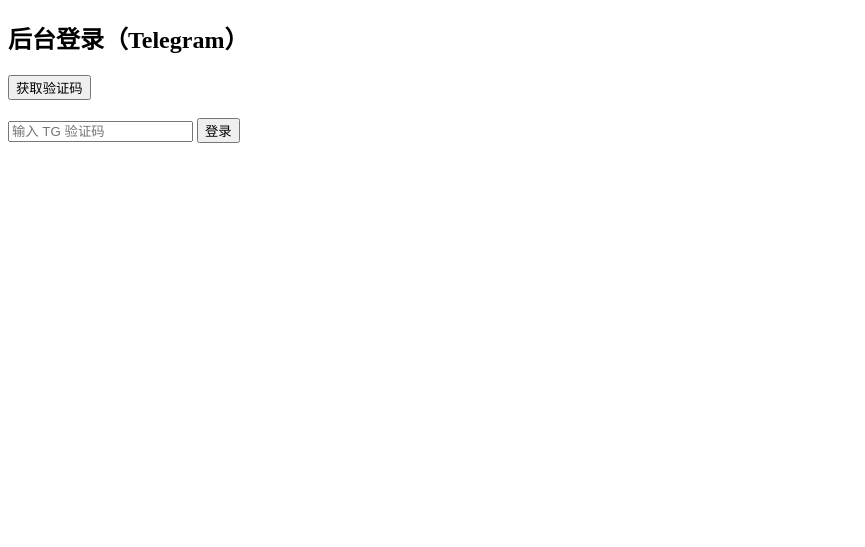
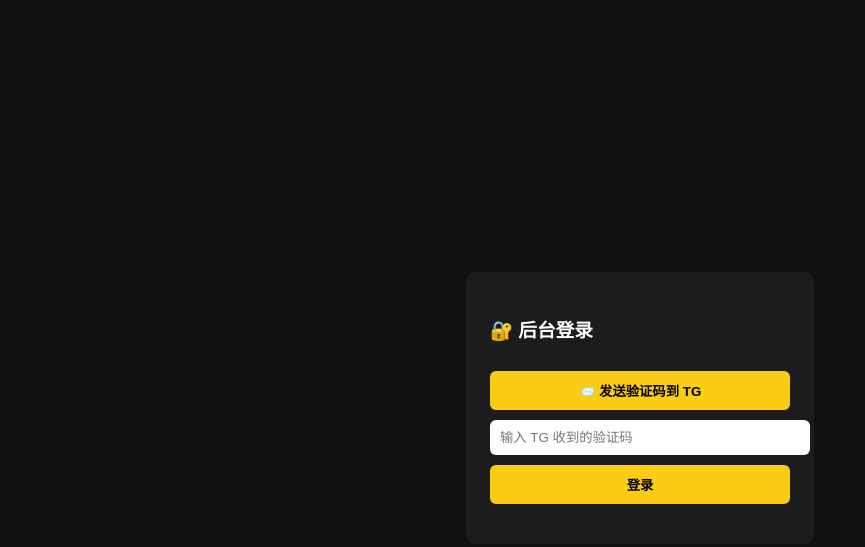
Before and after one commit to lanban0006-dev/sky, a plain HTML site: page login.html in a window 1280 px wide. Shown: the whole page, without its empty margins (0-865 px from the left). Drawn offline with Linux system fonts and the light colour scheme.

```diff
--- a/login.html
+++ b/login.html
@@ -3,40 +3,80 @@
 <head>
   <meta charset="UTF-8">
   <title>后台登录</title>
+  <meta name="viewport" content="width=device-width, initial-scale=1">
+  <style>
+    body {
+      background: #111;
+      color: #fff;
+      font-family: system-ui;
+      display: flex;
+      align-items: center;
+      justify-content: center;
+      height: 100vh;
+    }
+    .box {
+      background: #1c1c1c;
+      padding: 24px;
+      border-radius: 10px;
+      width: 300px;
+    }
+    input, button {
+      width: 100%;
+      padding: 10px;
+      margin-top: 10px;
+      border-radius: 6px;
+      border: none;
+    }
+    button {
+      background: #facc15;
+      font-weight: bold;
+      cursor: pointer;
+    }
+  </style>
 </head>
 <body>
-  <h2>后台登录（Telegram）</h2>
 
-  <button onclick="send()">获取验证码</button>
-  <br><br>
+<div class="box">
+  <h3>🔐 后台登录</h3>
 
-  <input id="code" placeholder="输入 TG 验证码">
-  <button onclick="verify()">登录</button>
+  <button onclick="sendCode()">📨 发送验证码到 TG</button>
+
+  <input id="code" placeholder="输入 TG 收到的验证码">
+  <button onclick="login()">登录</button>
+
+  <p id="msg"></p>
+</div>
 
 <script>
-    const API = "https://api.dttg.de5.net"
+const API = "https://api.dttg.de5.net";
 
-    async function send() {
-      await fetch(API + "/api/admin/login", { method: "POST" })
-      alert("验证码已发送到你的 TG")
+async function sendCode() {
+  const res = await fetch(API + "/api/admin/send-code", {
+    method: "POST"
+  });
+  document.getElementById("msg").innerText = "验证码已发送到 TG";
 }
 
-    async function verify() {
-      const code = document.getElementById("code").value
-      const res = await fetch(API + "/api/admin/verify", {
+async function login() {
+  const code = document.getElementById("code").value.trim();
+  if (!code) return alert("请输入验证码");
+
+  const res = await fetch(API + "/api/admin/verify-code", {
     method: "POST",
     headers: { "Content-Type": "application/json" },
     body: JSON.stringify({ code })
-      })
-      const data = await res.json()
+  });
 
-      if (data.token) {
-        localStorage.setItem("admin_token", data.token)
-        location.href = "/admin.html"
-      } else {
-        alert(data.error)
+  const data = await res.json();
+  if (!data.ok) {
+    alert(data.error || "登录失败");
+    return;
   }
+
+  localStorage.setItem("admin_token", data.token);
+  location.href = "/admin/index.html";
 }
 </script>
+
 </body>
 </html>
```
Lines whose indentation alone changed are shown as unchanged.
